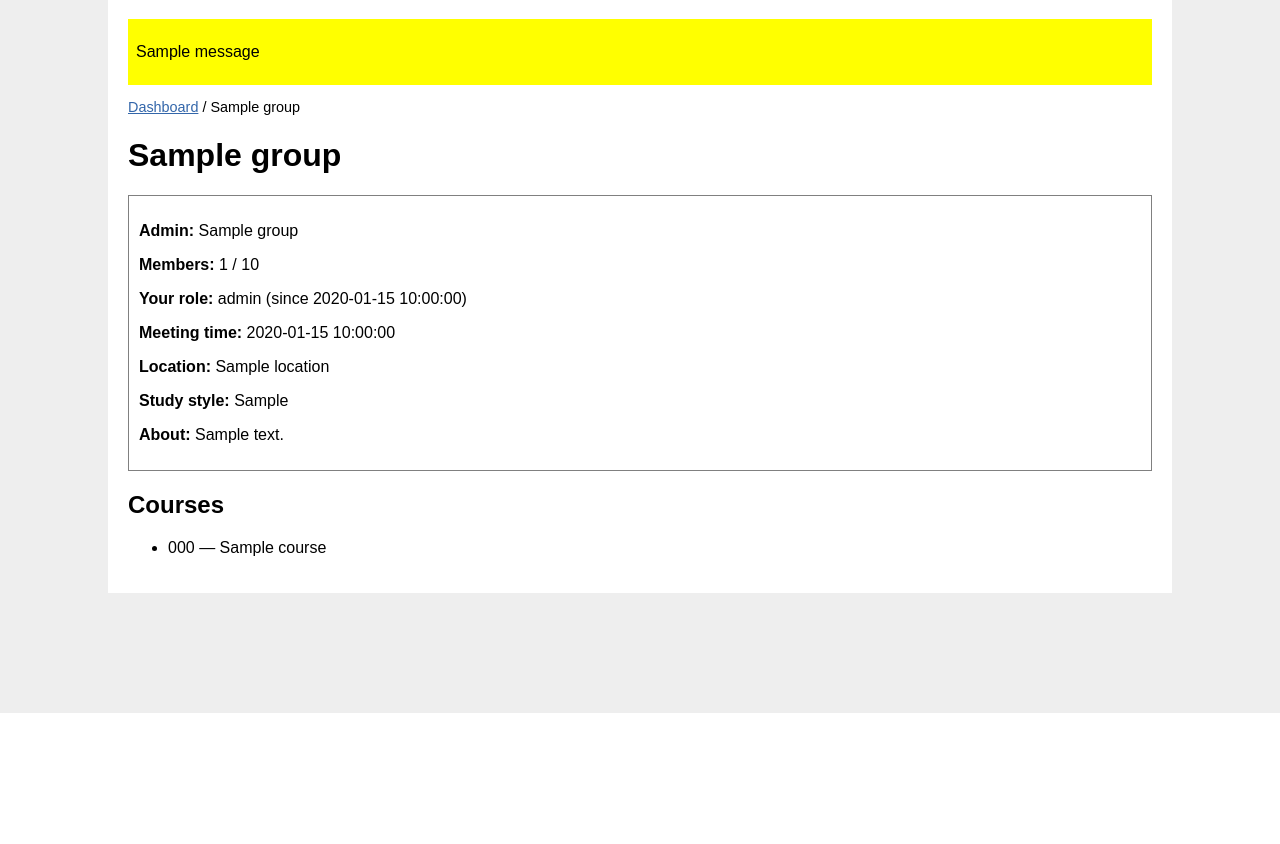
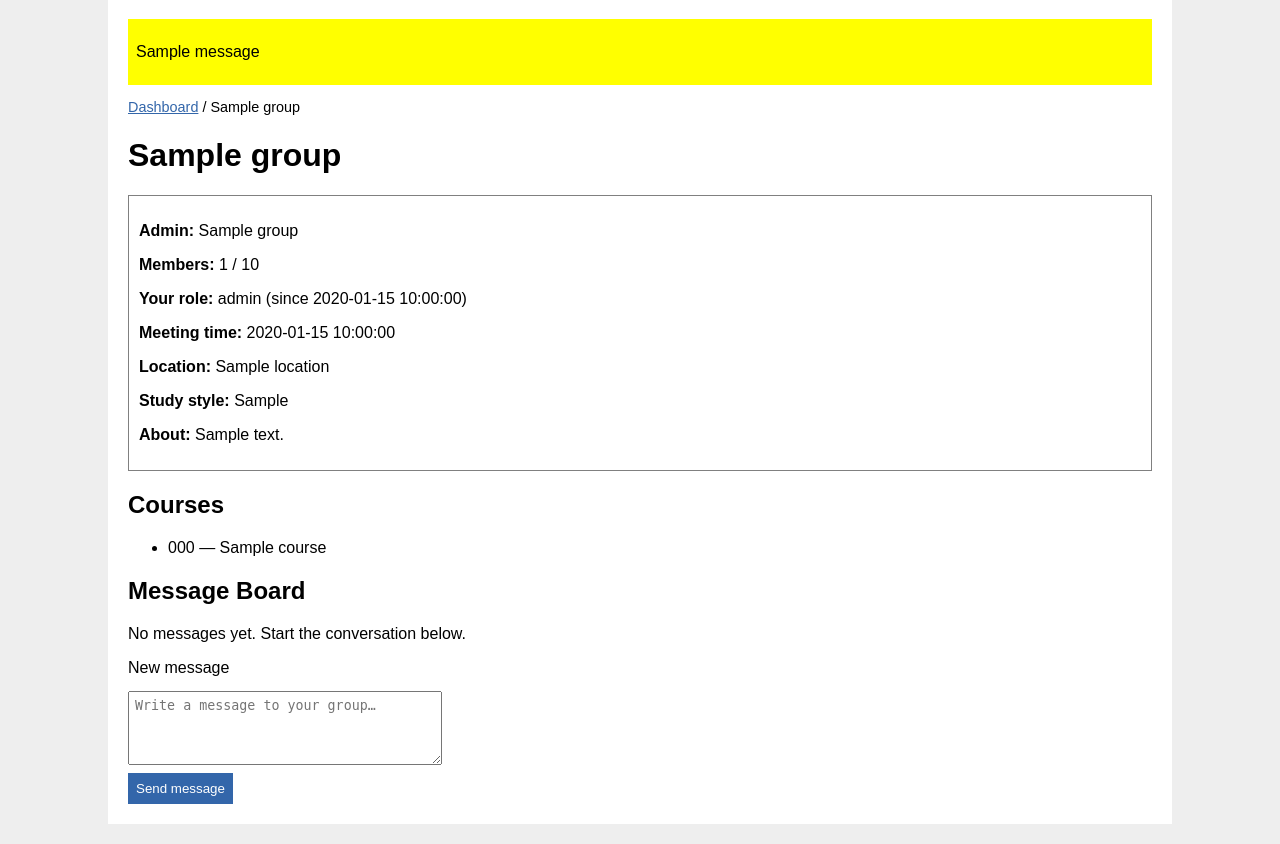
Before and after one commit to daniu98/StudyBuddy, a Flask app: template templates/group_detail.html in a window 1280 px wide. Shown: the part 87-931 px from the top of the page. Before the commit the page ends 800 px from the top, so only its background shows below. Run offline with Flask 3, Linux system fonts and the light colour scheme; the template is opened without the code that fills it: most values are stand-ins (such as "Sample title", 1, 10 or a date in 2020); one stand-in notice (Sample message) is shown.

Commit message:
Add message board UI on group detail page

```diff
--- a/templates/group_detail.html
+++ b/templates/group_detail.html
@@ -30,4 +30,30 @@
     {% endfor %}
     </ul>
 {% endif %}
+
+<section class="message-board">
+    <h2>Message Board</h2>
+
+    {% if messages %}
+        <ul class="message-list">
+        {% for msg in messages %}
+            <li class="message-item">
+                <p class="message-meta">
+                    <strong>{{ msg.sender_name }}</strong>
+                    <time datetime="{{ msg.created_at }}">{{ msg.created_at }}</time>
+                </p>
+                <p class="message-body">{{ msg.body }}</p>
+            </li>
+        {% endfor %}
+        </ul>
+    {% else %}
+        <p class="message-empty">No messages yet. Start the conversation below.</p>
+    {% endif %}
+
+    <form method="post" class="form message-form" action="{{ url_for('group_detail', group_id=group.id) }}">
+        <label for="body">New message</label>
+        <textarea id="body" name="body" rows="4" required placeholder="Write a message to your group…"></textarea>
+        <button type="submit">Send message</button>
+    </form>
+</section>
 {% endblock %}
```
